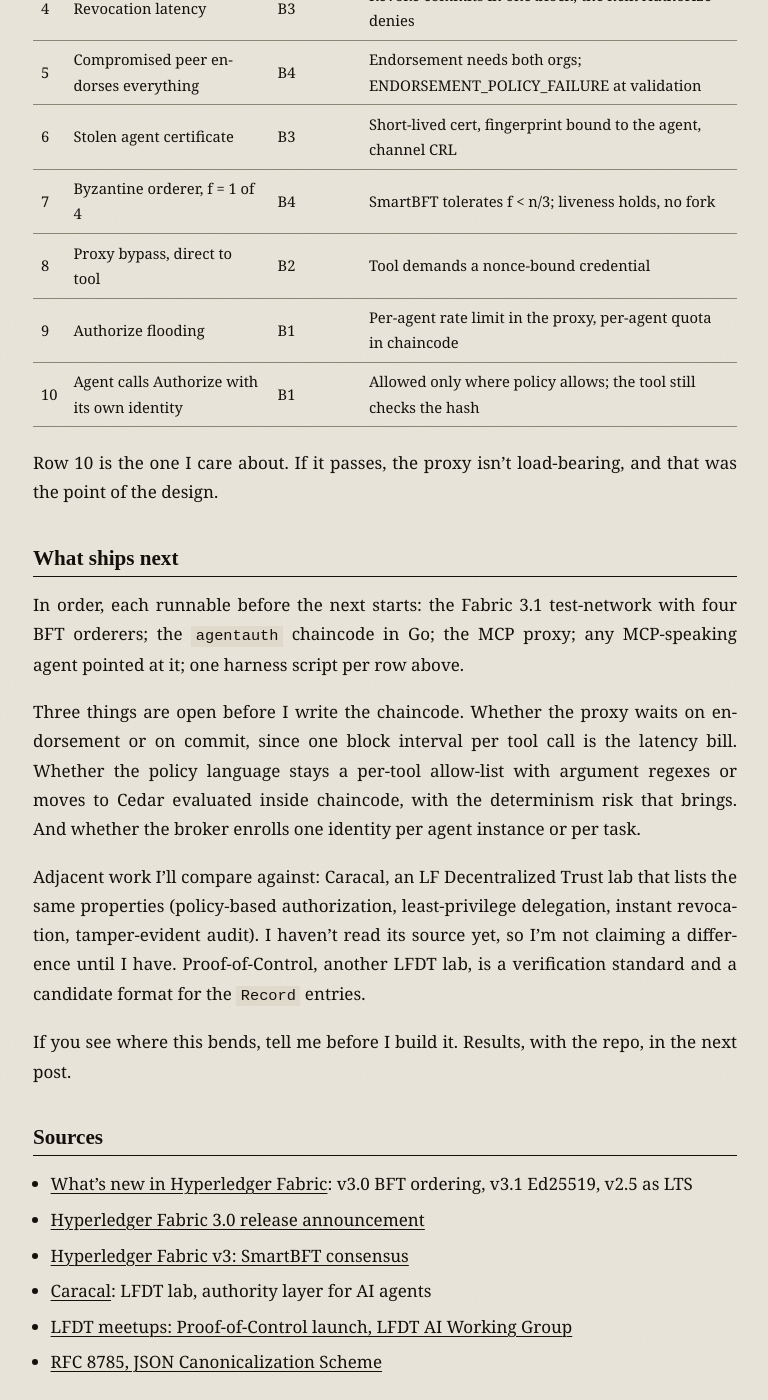
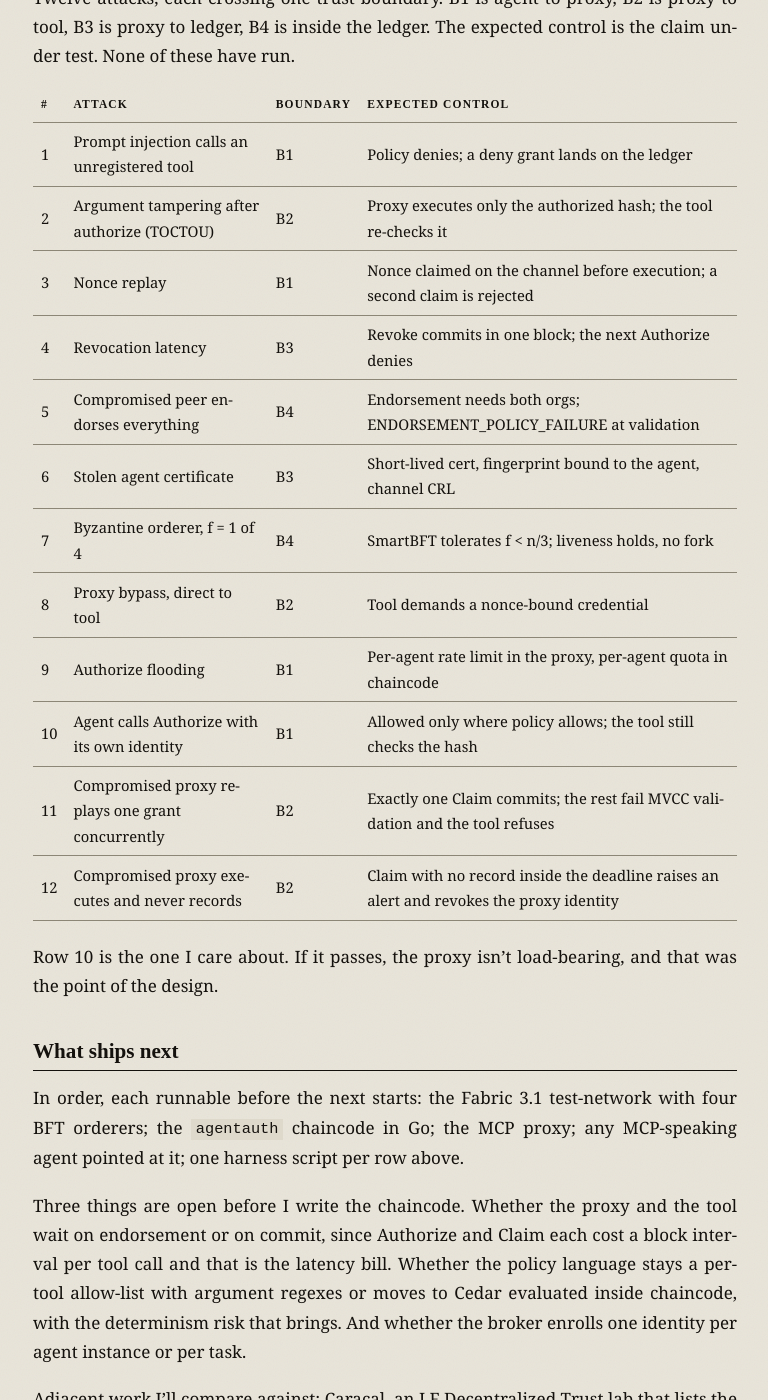
Before and after one commit to francose/hub, a Jekyll site: the page built from _posts/2026-11-16-your-agent-should-not-hold-a-credential.md, in a window 1280 px wide and 1400 px high, scrolled down 7294 px. Shown: the whole window, without its empty margins (255-1023 px from the left). Built offline with Jekyll 4.4.1, drawn with Linux system fonts in a browser that asks for light colours; some of the changed text lies outside the part shown.

Commit message:
Claim the nonce before execution, not at Record
Addresses the Codex review finding on PR #1: with the proxy in the
threat model, consuming the nonce at Record let a compromised proxy
replay one authorized call. Tools now claim the nonce on the channel
before executing; two matrix rows added (concurrent replay, omitted
Record).

```diff
--- a/_posts/2026-11-16-your-agent-should-not-hold-a-credential.md
+++ b/_posts/2026-11-16-your-agent-should-not-hold-a-credential.md
@@ -125,7 +125,9 @@ the LLM process never sees it.
 The ledger holds five key spaces: `agent:[id]`, `policy:[id]`,
 `grant:[nonce]`, `action:[nonce]`, and `revocation:[id]`. Raw arguments go
 to a private data collection keyed by the same nonce; only the hash is on
-the channel. A grant is written once and consumed once.
+the channel. A grant is written once and consumed once, and the consumption
+happens before execution, not after. The next section says why that order
+matters.
 
 Why Fabric 3 and not the 2.5 LTS: 3.0 added the BFT ordering service and 3.1
 added Ed25519. The Byzantine-orderer test in the matrix needs the first.
@@ -154,6 +156,18 @@ against a grant that exists on the channel, and the credential carries the
 nonce. The tool checks the credential and the args hash itself. A direct
 call, a spoofed address, or a compromised proxy without a grant now all fail
 the same way, and the proxy becomes one ledger client among others.
+
+One more step closes the hole a compromised proxy still has. Tools hold
+their own Fabric identities, enrolled the same way as agents, and before a
+tool runs anything it claims the nonce on the channel with
+`Claim(nonce, argsHash)`. The chaincode rejects a claim on a grant that is
+missing, denied, expired, already claimed, or carries a different hash, and
+Fabric's MVCC validation turns two concurrent claims into exactly one
+commit. `Record` then closes the claim. If the nonce were consumed only at
+`Record`, after execution, the proxy could replay one authorized call
+against the tool as many times as it liked, or skip `Record` entirely; a
+claim with no record inside a deadline is its own alarm. Credit to the
+Codex reviewer on the hub PR for catching the ordering.
 
 An agent that refuses the proxy outright gets nowhere. It has no Fabric
 identity, so it can't call `Authorize`. No grant, so the broker won't mint.
@@ -218,15 +232,15 @@ and the design doesn't answer it.
 
 ## The test plan
 
-Ten attacks, each crossing one trust boundary. B1 is agent to proxy, B2 is
-proxy to tool, B3 is proxy to ledger, B4 is inside the ledger. The expected
-control is the claim under test. None of these have run.
+Twelve attacks, each crossing one trust boundary. B1 is agent to proxy, B2
+is proxy to tool, B3 is proxy to ledger, B4 is inside the ledger. The
+expected control is the claim under test. None of these have run.
 
 | # | Attack | Boundary | Expected control |
 | --- | --- | --- | --- |
 | 1 | Prompt injection calls an unregistered tool | B1 | Policy denies; a deny grant lands on the ledger |
 | 2 | Argument tampering after authorize (TOCTOU) | B2 | Proxy executes only the authorized hash; the tool re-checks it |
-| 3 | Nonce replay | B1 | Single-use nonce, consumed by Record |
+| 3 | Nonce replay | B1 | Nonce claimed on the channel before execution; a second claim is rejected |
 | 4 | Revocation latency | B3 | Revoke commits in one block; the next Authorize denies |
 | 5 | Compromised peer endorses everything | B4 | Endorsement needs both orgs; ENDORSEMENT_POLICY_FAILURE at validation |
 | 6 | Stolen agent certificate | B3 | Short-lived cert, fingerprint bound to the agent, channel CRL |
@@ -234,6 +248,8 @@ control is the claim under test. None of these have run.
 | 8 | Proxy bypass, direct to tool | B2 | Tool demands a nonce-bound credential |
 | 9 | Authorize flooding | B1 | Per-agent rate limit in the proxy, per-agent quota in chaincode |
 | 10 | Agent calls Authorize with its own identity | B1 | Allowed only where policy allows; the tool still checks the hash |
+| 11 | Compromised proxy replays one grant concurrently | B2 | Exactly one Claim commits; the rest fail MVCC validation and the tool refuses |
+| 12 | Compromised proxy executes and never records | B2 | Claim with no record inside the deadline raises an alert and revokes the proxy identity |
 
 Row 10 is the one I care about. If it passes, the proxy isn't load-bearing,
 and that was the point of the design.
@@ -244,9 +260,9 @@ In order, each runnable before the next starts: the Fabric 3.1 test-network
 with four BFT orderers; the `agentauth` chaincode in Go; the MCP proxy; any
 MCP-speaking agent pointed at it; one harness script per row above.
 
-Three things are open before I write the chaincode. Whether the proxy waits
-on endorsement or on commit, since one block interval per tool call is the
-latency bill. Whether the policy language stays a per-tool allow-list with
+Three things are open before I write the chaincode. Whether the proxy and
+the tool wait on endorsement or on commit, since Authorize and Claim each
+cost a block interval per tool call and that is the latency bill. Whether the policy language stays a per-tool allow-list with
 argument regexes or moves to Cedar evaluated inside chaincode, with the
 determinism risk that brings. And whether the broker enrolls one identity
 per agent instance or per task.
```
Also changed, not shown: other parts of _posts/2026-11-16-your-agent-should-not-hold-a-credential.md (+1 -1 lines).
